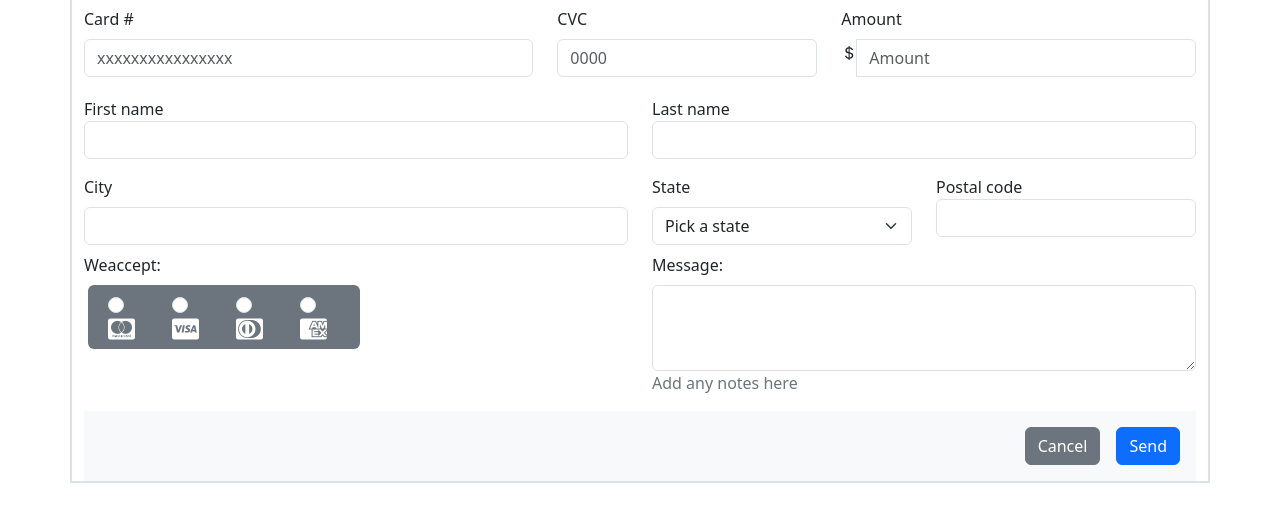
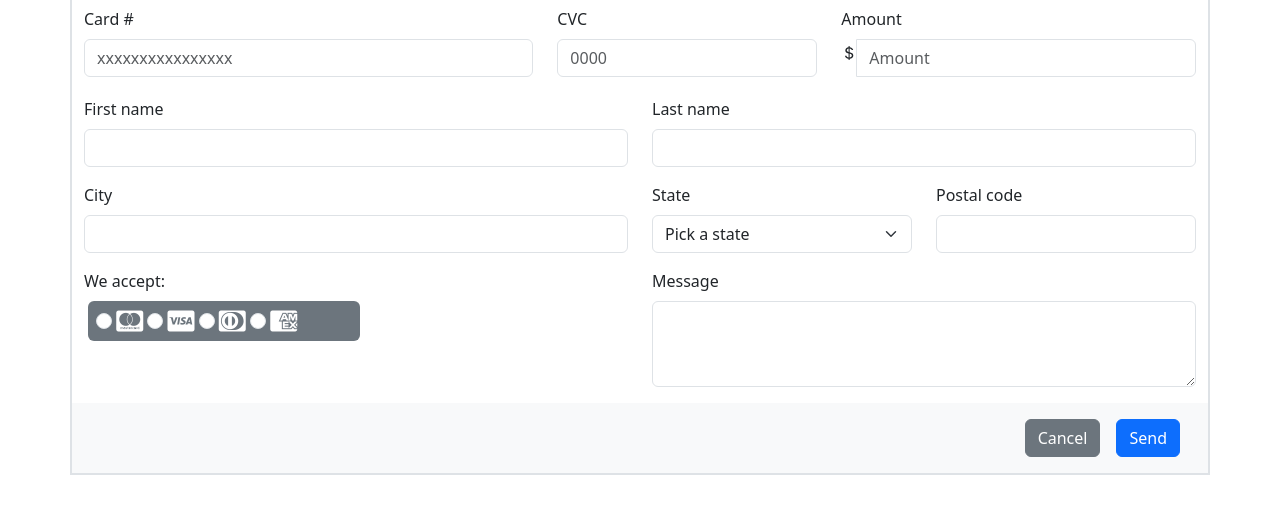
Before and after one commit to 4GeeksAcademy/komtudo-formulariohtml, a plain HTML site: page index.html in a window 1280 px wide. Shown: the part 182-704 px from the top of the page. Drawn offline with nearby package versions, Linux system fonts and the light colour scheme.

Commit message:
Change Row Ubication

```diff
--- a/index.html
+++ b/index.html
@@ -68,13 +68,13 @@
             <!--Row Datos Persona-->
             <div class="row">
                 <div class="col-md-6">
-                    First name
+                    <label for="state" class="form-label">First name</label>
                     <div class="input-group mb-3">
                         <input type="text" class="form-control" aria-label="FirstName" aria-describedby="basic-addon1">
                     </div>
                 </div>
                 <div class="col-md-6">
-                    Last name
+                    <label for="state" class="form-label">Last name</label>
                     <div class="input-group mb-3">
                         <input type="text" class="form-control" aria-label="LastName" aria-describedby="basic-addon1">
                     </div>
@@ -108,7 +108,7 @@
                 </div>
 
                 <div class="col-md-3">
-                    Postal code
+                    <label for="state" class="form-label">Postal code</label>
                     <div class="input-group mb-3">
                         <input type="number" class="form-control" aria-label="PostalCode"
                             aria-describedby="basic-addon1">
@@ -122,95 +122,47 @@
 
 
             <!--Row Tipos Pago + Mensaje -->
-            <div class="row d-flex flex-nowrap">
+            <div class="row">
 
                 <!--Row Tipos Pago-->
-                <div class="col-md-6 " >
 
-                        <div class="row">
-                            <label for="acceptedCards" id="acceptedCards" class="form-check-label" >Weaccept:</label>
+                <div class="col-md-6">
+                    <div>
+                        <label for="acceptedCards" id="acceptedCards" class="form-check-label" >We accept:</label>
                     </div>
-
-                        <div class="row col-md-6 bg-secondary p-2 rounded-2 ms-1 mt-2">
-                            <div class="col-md-3">
-                                <div class="row">
-                                    <div class="col-md-4">
-                                        <input class="form-check-input" type="radio" name="action" id="acceptedCards"
-                                        aria-describedby="acceptedCards">
-                                    </div>
-                                    <div class="col-md-8">
+                    <div class="col-md-6 bg-secondary p-2 rounded-2 ms-1 mt-2">
+                        <input class="form-check-input" type="radio" name="action" id="acceptedCards"aria-describedby="acceptedCards">
                         <i class="fa-brands fa-cc-mastercard fa-xl" style="color: #ffffff;"></i>
-                                    </div>
-                                </div>
-                            </div>
-
-                            <div class="col-md-3">
-                                <div class="row">
-                                    <div class="col-md-4">
-                                        <input class="form-check-input" type="radio" name="action" id="acceptedCards"
-                                        aria-describedby="acceptedCards">
-                                    </div>
-                                    <div class="col-md-8">
+                        <input class="form-check-input" type="radio" name="action" id="acceptedCards"aria-describedby="acceptedCards">
                         <i class="fa-brands fa-cc-visa fa-xl" style="color: #ffffff;"></i>
-                                    </div>
-                                </div>
-                            </div>
-
-                            <div class="col-md-3">
-                                <div class="row">
-                                    <div class="col-md-4">
-                                        <input class="form-check-input" type="radio" name="action" id="acceptedCards"
-                                        aria-describedby="acceptedCards">
-                                    </div>
-                                    <div class="col-md-8">
+                        <input class="form-check-input" type="radio" name="action" id="acceptedCards"aria-describedby="acceptedCards">
                         <i class="fa-brands fa-cc-diners-club fa-xl" style="color: #ffffff;"></i>
-                                    </div>
-                                </div>
-
-                            </div>
-
-                            <div class="col-md-3 ">
-                                <div class="row">
-                                    <div class="col-md-4">
-                                        <input class="form-check-input" type="radio" name="action" id="acceptedCards"
-                                        aria-describedby="acceptedCards">
-                                    </div>
-                                    <div class="col-md-8">
+                        <input class="form-check-input" type="radio" name="action" id="acceptedCards"aria-describedby="acceptedCards">
                         <i class="fa-brands fa-cc-amex fa-xl" style="color: #ffffff;"></i>
                     </div>
                 </div>
-
-                            </div>
-                        </div>
-
-                </div>
                 <!-- Fin Row Tipos pagos-->
 
-                <!--Mensaje-->
-                <div class="col-md-6">
-                    <label for="exampleFormControlTextarea1" class="form-label">Message:</label>
-                    <div>
+                <!--Campo Mensaje-->
+                <div class="col-md-6 mb-3">
+                    <label for="exampleFormControlTextarea1" class="form-label">Message</label>
                     <textarea class="form-control" id="exampleFormControlTextarea1" rows="3"></textarea>
                 </div>
-                    <div>
-                        <p class="text-secondary">Add any notes here</p>
-                    </div>
-                </div>
-                <!--Fin mensaje-->
+                <!--Fin Campo Mensaje-->
 
             </div>
             <!--Fin Row Tipos Pago + Mensaje-->
+        </form>
+        <!-- Fin Formulario-->
 
          <!--Sección Footer con Botones Submit-->
-            <div class="footer text-bg-light p-3">
+         <div class="row footer text-bg-light p-3">
             <div class="d-grid gap-2 d-md-flex justify-content-md-end">
                 <button class="btn btn-primary me-md-2 bg-secondary border-secondary" type="button">Cancel</button>
-                    <button class="btn btn-primary" type="button">Send</button>
+                <button class="btn btn-primary" type="submit">Send</button>
             </div>
         </div>
         <!--Fin Footer con Botones Submit-->
-        </form>
-        <!-- Fin Formulario-->
 
 
 
```
Lines whose indentation alone changed are shown as unchanged.
